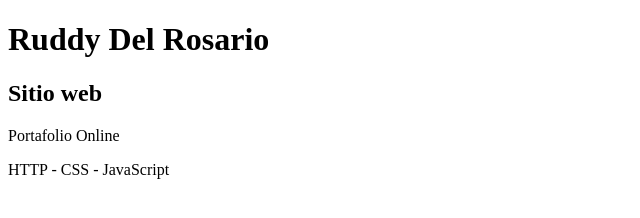
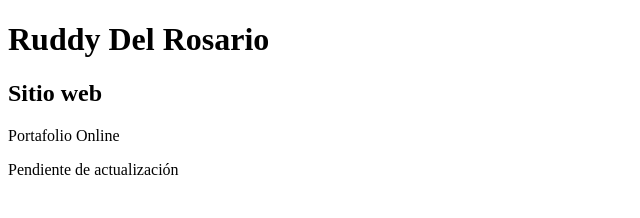
Before and after one commit to ruddydelrosario/ruddydelrosario.github.io, a plain HTML site: page index.html in a window 1280 px wide. Shown: the full height of the page, 0-640 px from the left. Drawn offline with Linux system fonts and the light colour scheme.

Commit message:
cambio de texto otra vez

```diff
--- a/index.html
+++ b/index.html
@@ -9,6 +9,6 @@
     <h1>Ruddy Del Rosario</h1>
     <h2>Sitio web</h2>
     <p>Portafolio Online</p>
-    <p>HTTP - CSS - JavaScript</p>
+    <p>Pendiente de actualización</p>
 </body>
 </html>
```
